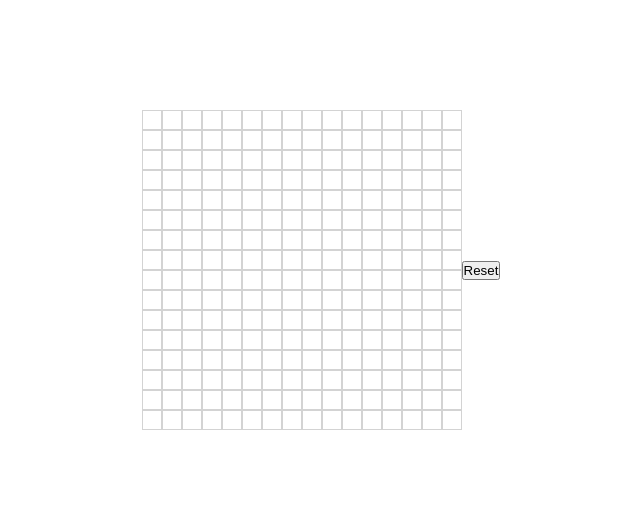
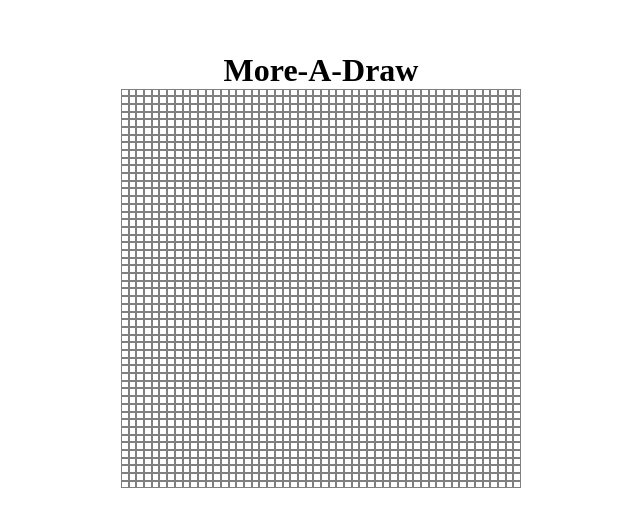
Before and after one commit to LeapHamilton/etch-a-sketch, a plain HTML site: page index.html in a window 1280 px wide. Shown: the part 130-656 px from the top of the page, without its empty margins (319-959 px from the left). Drawn offline with Linux system fonts and the light colour scheme.

Commit message:
basic customisable grid, basis for the More A Draw

```diff
--- a/index.html
+++ b/index.html
@@ -4,19 +4,17 @@
     <meta charset="UTF-8">
     <meta http-equiv="X-UA-Compatible" content="IE=edge">
     <meta name="viewport" content="width=device-width, initial-scale=1.0">
-    <title>Trace a Chase</title>
+    <title>More-a-Draw</title>
     <link rel="stylesheet" href="style.css">
 </head>
 <body>
-
+    <h1>More-A-Draw</h1>
     <div class = "container">
 
 
 
 
-
     </div>
-    <button type="button" id="btn">Reset</button>
-    <script src="java.js"></script>
 </body>
+<script src="java.js"></script>
 </html>
--- a/java.js
+++ b/java.js
@@ -1,25 +1,32 @@
-let firstStep = createGrid();
-const reset = document.getElementById("btn");
-const gridSquares = document.querySelectorAll (".gridSquare");
+const size = 52;
+const maxWidth = 400;
 
 
-gridSquares.forEach (gridSquare => {
-    gridSquare.addEventListener ("mousedown", function penDraw() {
-        gridSquare.setAttribute("style", "background-color: gray")
-    })
+function createGrid(size) {
+    for (i=0; i<size*size; i++) {
+
+        let gridSquare = document.createElement("div");
+        let container = document.getElementsByClassName("container")[0];
+        gridSquare.classList.add("gridSquare");
+        container.appendChild(gridSquare);
+}
+}
+
+
+
+
+const gridSquares = document.querySelectorAll('.gridSquare');
+
+gridSquares.forEach(gridSquare => {
+let boxSize= (maxWidth / size) + "px";
+console.log(boxSize);
+  gridSquare.style.height = boxSize;
+  gridSquare.style.width = boxSize;
 })
 
 
-function createGrid(){
-for (i=0; i<256; i++) {
-    let bigBox = document.getElementsByClassName("container");
-    let grid = document.createElement("div");
-    grid.classList.add("gridSquare");
-    grid.setAttribute("id", i + 1);;
-    bigBox += bigBox[0].appendChild(grid);
-};
-}
 
-reset.addEventListener ("click", function clearGrid() {
-    location.reload();
-});
+document.documentElement.style.setProperty("--columns-row", size);
+
+
+createGrid(size);
--- a/style.css
+++ b/style.css
@@ -1,42 +1,34 @@
-* {
-    margin: 0;
-    padding: 0;
-    box-sizing: border-box;
+:root {
+    --columns-row: 16;
 }
 
-html {
-    height: 100%;
+
+* {
+margin:0;
+padding: 0;
+box-sizing: border-box;
 }
 
 body {
+    height: 100vh;
     display: flex;
-    height: 100%;
-    flex-direction: row;
+    flex-direction:column;
     justify-content: center;
-    align-items: center;
+    align-items:center;
 }
 
 .container {
+    display: grid;
+    grid-template-columns:repeat(var(--columns-row), 1fr);
+    grid-template-rows: repeat(var(--columns-row), 1fr);
 
-    display: grid;
-    grid-gap: 0 0;
-    grid-template-columns: repeat(16, 1fr);
-    column-gap: 0;
-    row-gap:0;
+    height: 400px;
+    width: 400px;
+
 }
 
 .gridSquare {
-
-    height: 20px;
-    width: 20px;
-    border: 1px;
-    border-color: lightgray;
     border-style: solid;
-    background-color: white;
-
+    border-width: 1px;
+    border-color: grey;
 }
-
-.gridSquare:hover {
-
-    background-color: darkgray;
-}
```
